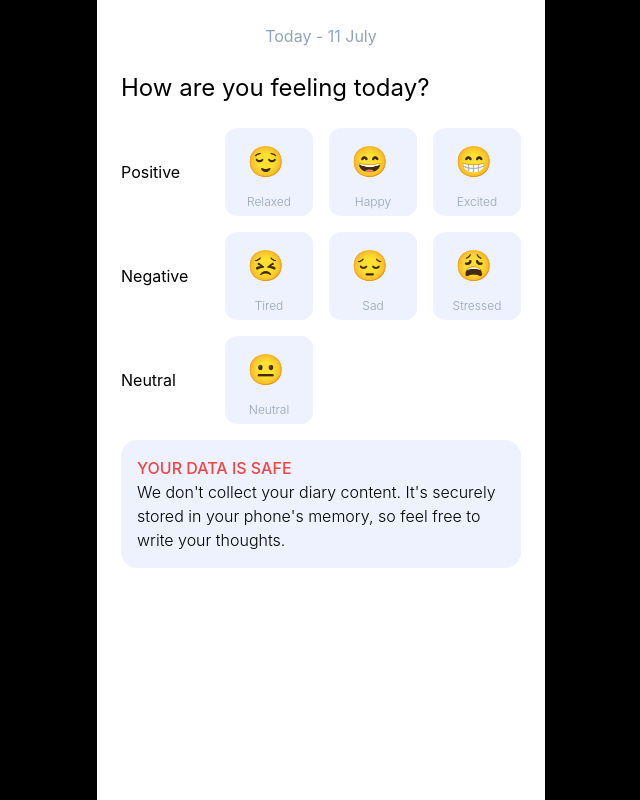
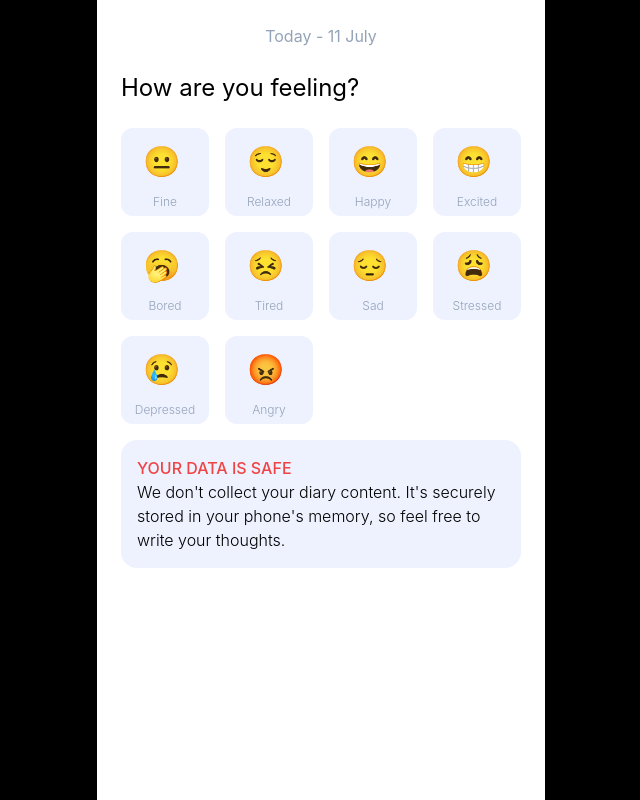
Before and after one commit to anhthuvo/HCI-diary-FE, a React (Create React App) app: page / in a window 1280 px wide. Shown: the whole page, without its empty margins (319-959 px from the left). Built offline with nearby package versions, Linux system fonts and the light colour scheme.

Commit message:
Change promps

```diff
--- a/src/App.css
+++ b/src/App.css
@@ -36,3 +36,9 @@
     transform: rotate(360deg);
   }
 }
+
+.diary-content small {
+  color: grey;
+  font-size: 10px;
+  margin-bottom: 12px;
+}
--- a/src/constant.ts
+++ b/src/constant.ts
@@ -9,6 +9,12 @@ export const EMOTIONS = [
   {
     label: "positive",
     options: [
+      {
+        icon: '/assets/emotion-icon-happy.webp',
+        label: "fine",
+        emoji: "😐",
+        selected: false,
+      },
       {
         label: "relaxed",
         emoji: "😌",
@@ -30,6 +36,11 @@ export const EMOTIONS = [
     label: "negative",
     options: [
       {
+        label: "bored",
+        emoji: "🥱",
+        selected: false,
+      },
+      {
         label: "tired",
         emoji: "😣",
         selected: false,
@@ -45,24 +56,19 @@ export const EMOTIONS = [
         label: "stressed",
         emoji: "😩",
         selected: false,
-      }
-    ]
-  },
-  {
-    label: "neutral",
-    options: [
+      },
       {
-        icon: '/assets/emotion-icon-happy.webp',
-        label: "neutral",
-        emoji: "😐",
+        icon: '/assets/emotion-icon-stressed.png',
+        label: "depressed",
+        emoji: "😢",
         selected: false,
       },
-      // {
-      //   icon: '/assets/emotion-icon-happy.webp',
-      //   label: "relaxed",
-      //   emoji: "😐",
-      //   selected: false,
-      // }
+      {
+        icon: '/assets/emotion-icon-stressed.png',
+        label: "angry",
+        emoji: "😡",
+        selected: false,
+      },
     ]
   }
 ]
@@ -80,5 +86,7 @@ export const BG_COLORS = {
     "tired": "bg-slate-100",
     "sad": "bg-purple-200",
     "stressed": "bg-purple-300",
-    "neutral": "bg-amber-50"
+    "neutral": "bg-amber-50",
+    "depressed": "bg-purple-300",
+    "angry": "bg-orange-300"
 }
--- a/src/pages/Journaling.tsx
+++ b/src/pages/Journaling.tsx
@@ -1,11 +1,10 @@
 import React, { useEffect, useState } from 'react';
 import { BACKEND, BG_COLORS, DIARY_DURATION, DIARY_STORAGE_KEY, prompt_rules } from '../constant'
 import TextArea from 'antd/es/input/TextArea';
-import { ArrowLeftOutlined, DeleteOutlined, EditOutlined, PlusCircleOutlined, PlusOutlined } from '@ant-design/icons';
+import { DeleteOutlined, EditOutlined, PlusCircleOutlined, PlusOutlined } from '@ant-design/icons';
 import { formatDate } from './Landing';
 import { Link } from 'react-router-dom';
 import { Popconfirm, Skeleton, message } from 'antd';
-import type { PopconfirmProps } from 'antd';
 import axios from 'axios';
 import { useNavigate } from "react-router-dom";
 import Mute from '../components/Mute';
@@ -46,18 +45,7 @@ const Landing: React.FC = () => {
         // user write new
         else {
             const lastDiary = newDiaries[0]
-            // const lastDiaryTime = lastDiary?.time
-            // const currentTime = new Date()
-            // const duration = currentTime.getTime() - lastDiaryTime?.getTime()
-
-            // if (duration > DIARY_DURATION || !lastDiary) {
-            //     newDiaries.unshift({
-            //         time: new Date,
-            //         content: inputText,
-            //     })
-            // } else {
-            lastDiary.content += "\n\n" + inputText
-            // }
+            lastDiary.content += `\n\n <small>${question.q}</small>\n ${inputText}`
             getPrompt(inputText)
         }
 
@@ -85,37 +73,53 @@ const Landing: React.FC = () => {
 
     const getPrompt = async (inputText: string) => {
         if (isMuted) return
-        console.log(state, inputText)
-        let prompts
-        if (state === 0) {
+        let prompts = ""
+        switch (state) {
+            case 0:
+                prompts = `${prompt_rules.general_rules}
+                You give a prompt which aim to figure out user situations based on user emotion that user told you.
+                This is user emotion "${inputText}"`
+                break;
+            case 1:
+                prompts = `${prompt_rules.general_rules}
+                You give a prompt to figure out why user feel that way during situations that user told you.
+                This is what user tell you "${inputText}"`
+                break;
+            case 2:
+                prompts = `${prompt_rules.general_rules}
+                You give a prompt to make user think about how they can improve their feelings.
+                This is what user tell you "${inputText}"`
+                break;
+            case 3:
+                prompts = `${prompt_rules.general_rules}
+                You give a prompt to make user think about the progress they made today. For example, complete homework, make progress in project.`
+                break;
+            case 4:
+                prompts = `${prompt_rules.general_rules}
+                You give a prompt to make user think about obstacles have user encountered while they work.
+                This is what user tell you "${inputText}"`
+                break;
+            case 5:
+                prompts = `${prompt_rules.general_rules}
+                You give a prompt to make user think about how they can overcome obstacles.
+                This is what user tell you "${inputText}"`
+                break;
+            case 6:
+                prompts = `${prompt_rules.general_rules}
+                Give a positive comment on what user told you then you ask user what they plan to do tomorrow because it is useful for their reflection.
+                This is what user tell you "${inputText}"`
+                break;
+            case 7:
+                setQuestion({
+                    q: `If you still have something to write down, feel free to express it or click "End Diary". If you want to focus on your own thoughts, you can mute me.`
+                })
+                setState(state + 1)
+                return;
+            default:
                 prompts = `
                 ${prompt_rules.general_rules}
-            You give a prompt which aim to figure out user situation based on user emotion that user told you.
+                give a question to figure out user's situation based on their emotion or the exprience that user told you.
                 This is what user tell you "${inputText}"
-            `
-        } else if (state === 1) {
-            prompts = `
-            ${prompt_rules.general_rules}
-            You give a prompt which aim to figure out user feeling during experience that user told you.
-            This is what user tell you "${inputText}"
-            `
-        } else if (state === 2) {
-            prompts = `
-            ${prompt_rules.general_rules}
-            Give a positive comment on what user told you and encourage them to move on and then you ask user what they plan to do tomorrow because it is useful for their reflection.
-            This is what user tell you "${inputText}"
-            `
-        } else if (state === 3) {
-            setQuestion({
-                q: "If you still have something to write down, feel free to express it or end your today diary. If you want to focus on your own thoughts, you can mute me."
-            })
-            setState(state + 1)
-            return
-        } else {
-            prompts = `
-                You are a friend who want to listen to my feeling and situation that I went through.
-                give me a question which is no more than 30 words to figure out my situation based on my emotion or the experience that I told you.
-                This is what I tell you "${inputText}"
                 `
         }
 
@@ -128,7 +132,7 @@ const Landing: React.FC = () => {
         q: res.data.data
     })
     setState(state + 1)
-            if (state === 2) {
+    if (state === 6) {
         setInput(`My tomorrow plan:\n•\n•\n•`)
     }
 } catch (err) {
@@ -226,9 +230,9 @@ const Landing: React.FC = () => {
                                     <EditOutlined className='right-4 top-4 absolute opacity-50' onClick={() => onEdit(i)} />
                                     <p className="text-slate-400 mb-2">{formatDate(e.time)}</p>
                                     <ExpandCard initialExpand={i === 0} disabled={i === 0}>
-                                            <p className="font-light"
+                                        <div className="font-light diary-content"
                                             dangerouslySetInnerHTML={{ __html: addBreakLine(e?.content) }}>
-                                            </p>
+                                        </div>
                                     </ExpandCard>
                                     <Popconfirm
                                         title="Delete the task"
--- a/src/pages/Landing.tsx
+++ b/src/pages/Landing.tsx
@@ -27,7 +27,7 @@ const Landing: React.FC = () => {
 
   const saveEmotion = () => {
     if (!emotion.current) return
-    const inputText = `Today I feel ${emotion.current.label} ${emotion.current.emoji}`
+    const inputText = `${emotion.current.label.toUpperCase()} ${emotion.current.emoji}`
     const _diaries = localStorage.getItem(DIARY_STORAGE_KEY)
     let saveDiaries: IDiary[] = []
     if (_diaries && _diaries.length > 0) {
@@ -60,16 +60,11 @@ const Landing: React.FC = () => {
       <div className="max-w-md bg-white min-h-screen mx-auto relative">
         <div className="container pb-20 pt-6">
           <p className="text-center text-slate-400 mb-6">Today - {getToday()}</p>
-          <p className="font-normal text-2xl mb-6">How are you feeling today?</p>
+          <p className="font-normal text-2xl mb-6">How are you feeling?</p>
 
-          <div className="">
+          <div className="grid grid-cols-4 gap-4 mb-4">
             {
               EMOTIONS.map((category, index) => (
-                <div className="grid grid-cols-4 gap-4 mb-4" key={index}>
-                  <div className="rounded-xl text-left flex h-full items-center capitalize">
-                    {category.label}
-                  </div>
-                  {
                     category.options.map((e, i) => (
                       <div
                         key={i}
@@ -82,8 +77,6 @@ const Landing: React.FC = () => {
                         <p className={`absolute bottom-1.5 w-full text-center capitalize font-light text-xs`}>{e.label}</p>
                       </div>
                     ))
-                  }
-                </div>
               ))
             }
           </div>
```
Lines whose indentation alone changed are shown as unchanged.
